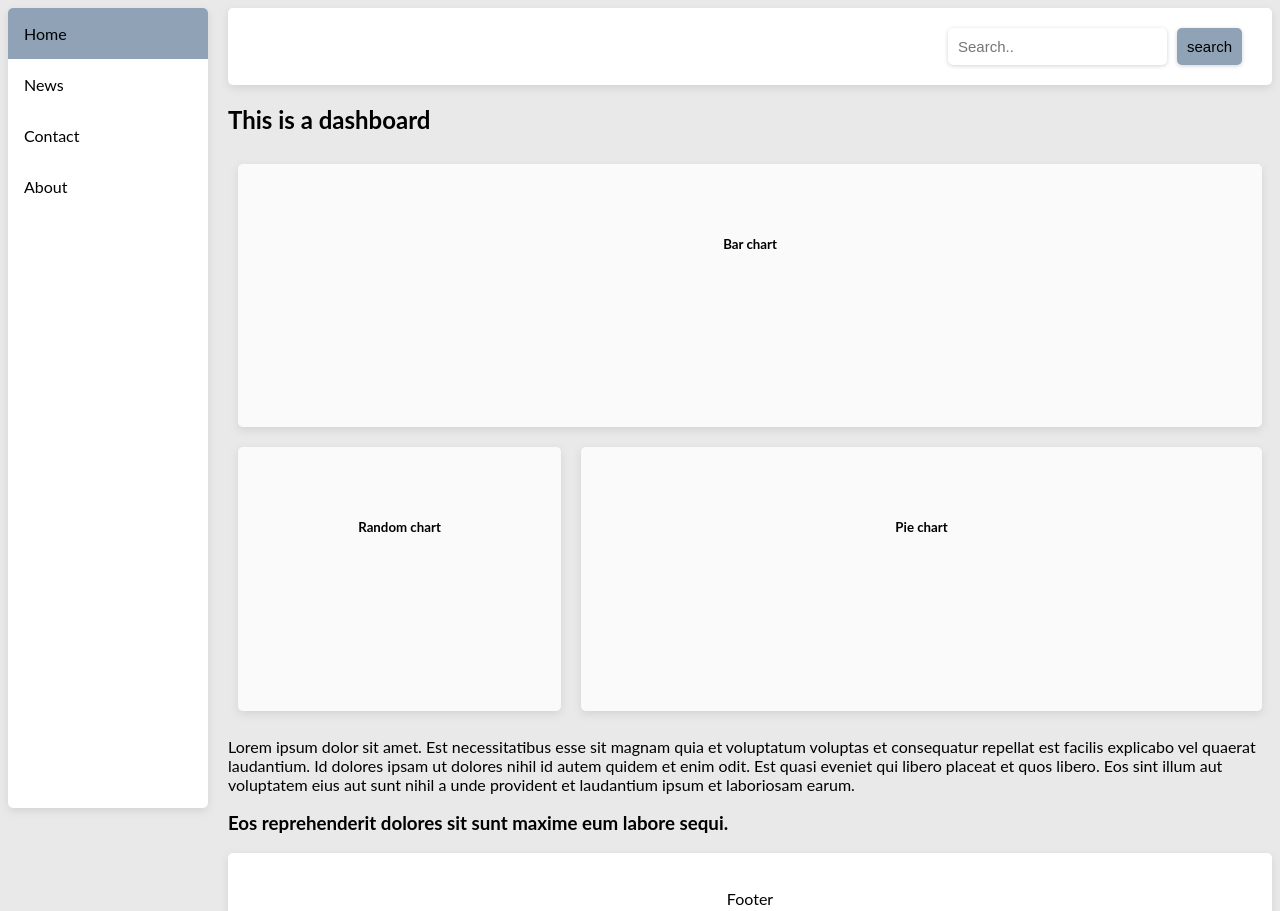
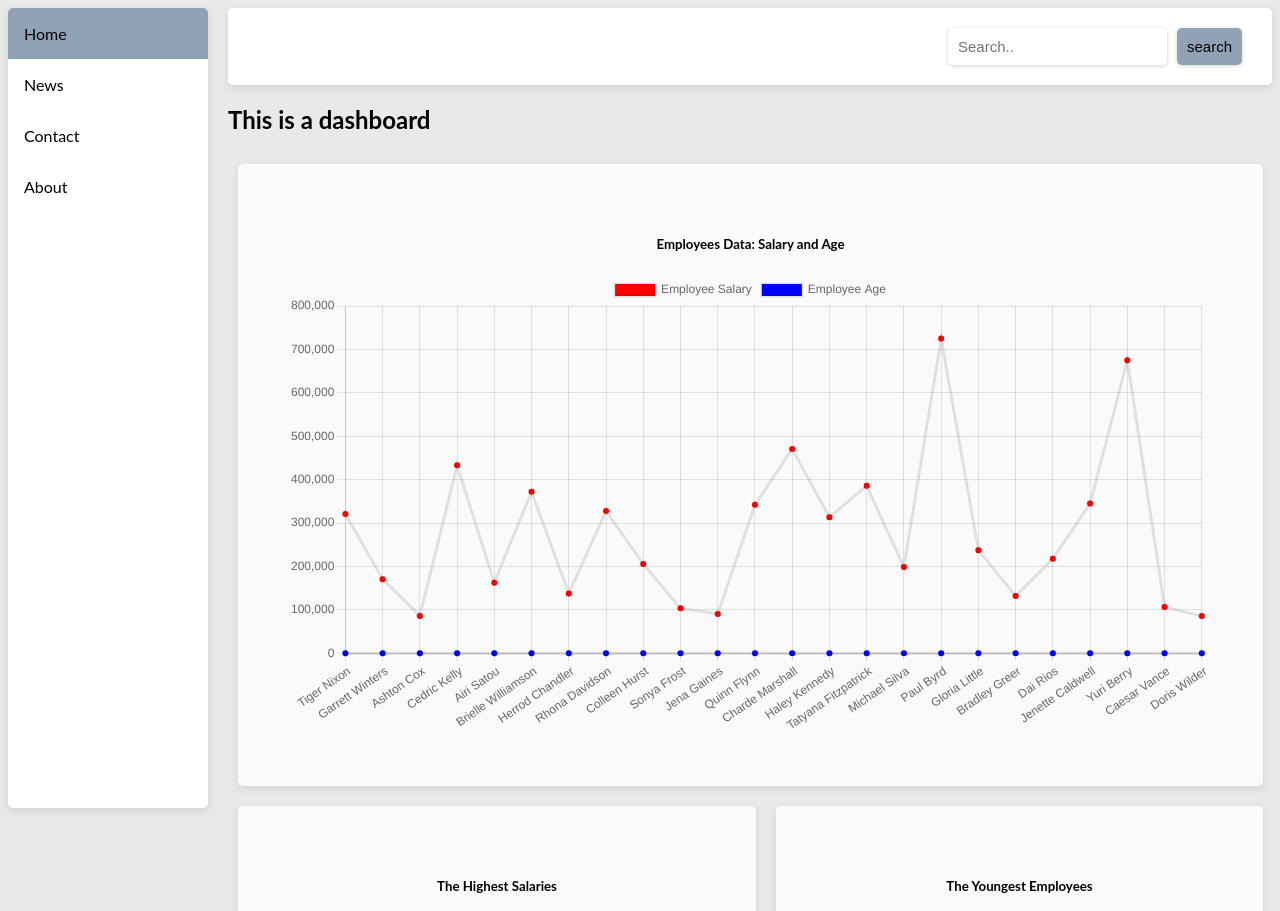
Before and after one commit to PaulinaCarcamo/dashboardProject3, a plain HTML site: page index.html in a window 1280 px wide. Shown: the top 911 px of the page. Drawn offline with nearby package versions, Linux system fonts and the light colour scheme.

Commit message:
optimizacion de codigo y formato

```diff
--- /dev/null
+++ b/apiData.json
@@ -0,0 +1,174 @@
+{
+    "status": "success",
+    "data": [
+        {
+            "id": 1,
+            "employee_name": "Tiger Nixon",
+            "employee_salary": 320800,
+            "employee_age": 61,
+            "profile_image": ""
+        },
+        {
+            "id": 2,
+            "employee_name": "Garrett Winters",
+            "employee_salary": 170750,
+            "employee_age": 63,
+            "profile_image": ""
+        },
+        {
+            "id": 3,
+            "employee_name": "Ashton Cox",
+            "employee_salary": 86000,
+            "employee_age": 66,
+            "profile_image": ""
+        },
+        {
+            "id": 4,
+            "employee_name": "Cedric Kelly",
+            "employee_salary": 433060,
+            "employee_age": 22,
+            "profile_image": ""
+        },
+        {
+            "id": 5,
+            "employee_name": "Airi Satou",
+            "employee_salary": 162700,
+            "employee_age": 33,
+            "profile_image": ""
+        },
+        {
+            "id": 6,
+            "employee_name": "Brielle Williamson",
+            "employee_salary": 372000,
+            "employee_age": 61,
+            "profile_image": ""
+        },
+        {
+            "id": 7,
+            "employee_name": "Herrod Chandler",
+            "employee_salary": 137500,
+            "employee_age": 59,
+            "profile_image": ""
+        },
+        {
+            "id": 8,
+            "employee_name": "Rhona Davidson",
+            "employee_salary": 327900,
+            "employee_age": 55,
+            "profile_image": ""
+        },
+        {
+            "id": 9,
+            "employee_name": "Colleen Hurst",
+            "employee_salary": 205500,
+            "employee_age": 39,
+            "profile_image": ""
+        },
+        {
+            "id": 10,
+            "employee_name": "Sonya Frost",
+            "employee_salary": 103600,
+            "employee_age": 23,
+            "profile_image": ""
+        },
+        {
+            "id": 11,
+            "employee_name": "Jena Gaines",
+            "employee_salary": 90560,
+            "employee_age": 30,
+            "profile_image": ""
+        },
+        {
+            "id": 12,
+            "employee_name": "Quinn Flynn",
+            "employee_salary": 342000,
+            "employee_age": 22,
+            "profile_image": ""
+        },
+        {
+            "id": 13,
+            "employee_name": "Charde Marshall",
+            "employee_salary": 470600,
+            "employee_age": 36,
+            "profile_image": ""
+        },
+        {
+            "id": 14,
+            "employee_name": "Haley Kennedy",
+            "employee_salary": 313500,
+            "employee_age": 43,
+            "profile_image": ""
+        },
+        {
+            "id": 15,
+            "employee_name": "Tatyana Fitzpatrick",
+            "employee_salary": 385750,
+            "employee_age": 19,
+            "profile_image": ""
+        },
+        {
+            "id": 16,
+            "employee_name": "Michael Silva",
+            "employee_salary": 198500,
+            "employee_age": 66,
+            "profile_image": ""
+        },
+        {
+            "id": 17,
+            "employee_name": "Paul Byrd",
+            "employee_salary": 725000,
+            "employee_age": 64,
+            "profile_image": ""
+        },
+        {
+            "id": 18,
+            "employee_name": "Gloria Little",
+            "employee_salary": 237500,
+            "employee_age": 59,
+            "profile_image": ""
+        },
+        {
+            "id": 19,
+            "employee_name": "Bradley Greer",
+            "employee_salary": 132000,
+            "employee_age": 41,
+            "profile_image": ""
+        },
+        {
+            "id": 20,
+            "employee_name": "Dai Rios",
+            "employee_salary": 217500,
+            "employee_age": 35,
+            "profile_image": ""
+        },
+        {
+            "id": 21,
+            "employee_name": "Jenette Caldwell",
+            "employee_salary": 345000,
+            "employee_age": 30,
+            "profile_image": ""
+        },
+        {
+            "id": 22,
+            "employee_name": "Yuri Berry",
+            "employee_salary": 675000,
+            "employee_age": 40,
+            "profile_image": ""
+        },
+        {
+            "id": 23,
+            "employee_name": "Caesar Vance",
+            "employee_salary": 106450,
+            "employee_age": 21,
+            "profile_image": ""
+        },
+        {
+            "id": 24,
+            "employee_name": "Doris Wilder",
+            "employee_salary": 85600,
+            "employee_age": 23,
+            "profile_image": ""
+        }
+    ],
+    "message": "Successfully! All records has been fetched."
+}
--- /dev/null
+++ b/bestSalary.js
@@ -0,0 +1,52 @@
+
+var employeeName = [], employeeSalary = []
+
+async function salaryChart() {
+  await getSalary()
+
+  const ctx = document.getElementById('bestSalary').getContext('2d');
+
+  const chart = new Chart(ctx, {
+    type: 'bar',
+    data: {
+      labels: employeeName,
+      datasets: [{
+        label: 'Employee Salary',
+        backgroundColor: 'pink',
+        data: employeeSalary
+      },
+      ]
+    },
+    options: {
+      tooltips: {
+        mode: 'index'
+      }
+    }
+  })
+}
+
+salaryChart()
+
+async function getSalary() {
+  // const apiUrl = "http://dummy.restapiexample.com/api/v1/employees"
+  const apiData = "./apiData.json"
+
+  const response = await fetch(apiData)
+  const chartData = await response.json()
+
+  const bestSalary = chartData.data
+    .slice()
+    .sort(function (a, b) { return b.employee_salary - a.employee_salary; })
+    .slice(0, 3);
+  console.log(bestSalary);
+
+  const threeBest = bestSalary.map((y) => y.employee_salary)
+  console.log(threeBest)
+
+  const Names = bestSalary.map((x) => x.employee_name)
+  console.log(Names)
+
+  employeeSalary = threeBest
+  employeeName = Names
+
+}
--- /dev/null
+++ b/employees.js
@@ -0,0 +1,56 @@
+var employeeName = [], employeeSalary = [], employeeAge = []
+
+
+async function employeesChart() {
+  await getEmployees()
+
+const ctx = document.getElementById('employees').getContext('2d');
+
+const chart = new Chart(ctx, {
+    type: 'line',
+    data: {
+        labels: employeeName,
+        datasets: [{
+            label: 'Employee Salary',
+            backgroundColor: 'red',
+            // borderColor: 'rgb(255, 99, 132)',
+            data: employeeSalary
+        },
+        {
+          label: 'Employee Age',
+          backgroundColor: 'blue',
+        //   borderColor: 'rgb(255, 99, 132)',
+          data: employeeAge
+      }
+      ]
+    },
+
+    options: {
+      tooltips: {
+        mode: 'index'
+      }
+    }
+})}
+
+employeesChart()
+
+async function getEmployees() {
+//   const apiUrl = "http://dummy.restapiexample.com/api/v1/employees"
+const apiData = "./apiData.json"
+
+  const response = await fetch(apiData)
+  const chartData = await response.json()
+
+  const salary = chartData.data.map((x) => x.employee_salary)
+  console.log(salary)
+
+  const age = chartData.data.map((x) => x.employee_age)
+  console.log(age)
+
+  const name = chartData.data.map((x) => x.employee_name)
+  console.log(name)
+
+ employeeSalary = salary
+ employeeAge = age
+ employeeName = name
+}
--- a/index.html
+++ b/index.html
@@ -35,16 +35,20 @@
 
         <div class="grid-container">
             <div class="item1">
-                <h5>Bar chart</h5>
-                <canvas id="barChart" height="100"></canvas>
+                <h5>Employees Data: Salary and Age</h5>
+                <canvas id="employees"></canvas>
+                <script src="./employees.js"></script>
             </div>
             <div class="item2">
-                <h5>Random chart</h5>
+                <h5>The Highest Salaries</h5>
+                <canvas id="bestSalary"></canvas>
+                <script src="./bestSalary.js"></script>
             </div>
             <div class="item3">
-                <h5>Pie chart</h5>
-                <canvas id="pieChart" height="100"></canvas>
-                </div>
+                <h5>The Youngest Employees</h5>
+                <canvas id="youngestEmployees"></canvas>
+                <script src="./youngest.js"></script>
+            </div>
         </div>
 
         <p>Lorem ipsum dolor sit amet. Est necessitatibus esse sit magnam quia et voluptatum voluptas et consequatur
@@ -57,8 +61,8 @@
             <p>Footer</p>
         </div>
 
-        <script src="/main.js"></script>
+        <script src="./main.js" type="module"></script>
 
-    </body>
+</body>
 
 </html>
--- a/styles.css
+++ b/styles.css
@@ -10,8 +10,6 @@ body {
     box-shadow: lightgrey 0px 3px 8px;
     border-radius: 5px;
 }
-
-
 
 .topnav .search-container {
     float: right;
--- /dev/null
+++ b/youngest.js
@@ -0,0 +1,52 @@
+
+var employeeName = [], employeeAge = []
+
+async function ageChart() {
+  await getAge()
+
+  const ctx = document.getElementById('youngestEmployees').getContext('2d');
+
+  const chart = new Chart(ctx, {
+    type: 'doughnut',
+    data: {
+      labels: employeeName,
+      datasets: [{
+        label: 'The Youngest Employees',
+        backgroundColor: 'lightblue',
+        data: employeeAge
+      },
+      ]
+    },
+    options: {
+      tooltips: {
+        mode: 'index'
+      }
+    }
+  })
+}
+
+ageChart()
+
+async function getAge() {
+  // const apiUrl = "http://dummy.restapiexample.com/api/v1/employees"
+  const apiData = "./apiData.json"
+
+  const response = await fetch(apiData)
+  const chartData = await response.json()
+
+  const theYoungest = chartData.data
+    .slice()
+    .sort(function (a, b) { return a.employee_age - b.employee_age; })
+    .slice(0, 3)
+  console.log(theYoungest);
+
+  const youngestThree = theYoungest.map((y) => y.employee_age)
+  console.log(youngestThree);
+
+  const Names = theYoungest.map((x) => x.employee_name)
+  console.log(Names);
+
+  employeeAge = youngestThree
+  employeeName = Names
+
+}
```
Also changed, not shown: barchart.js (deleted, +0 -40 lines), package.json (deleted, +0 -12 lines), piechart.js (deleted, +0 -39 lines), README.md.
